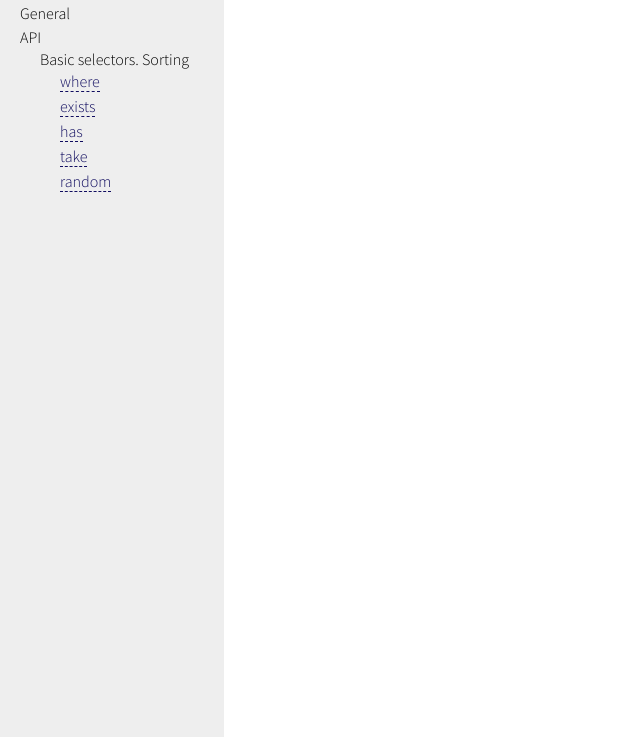
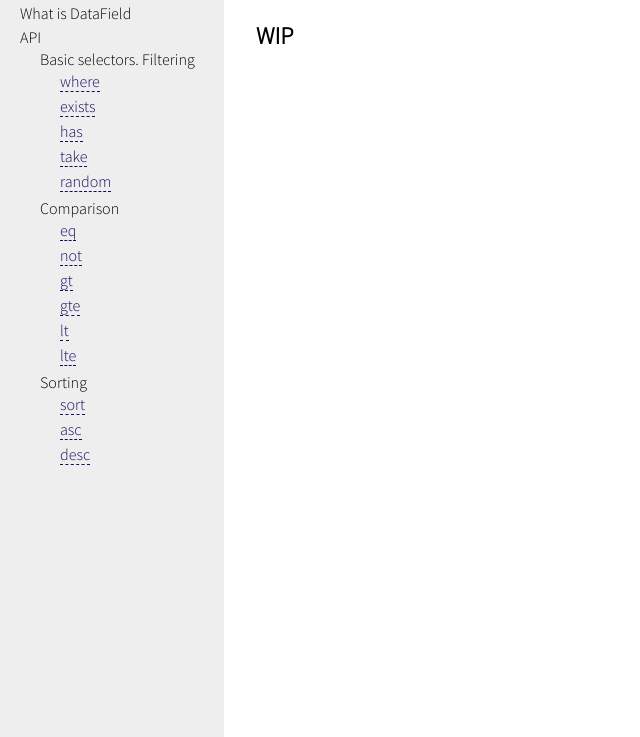
Before and after one commit to alexbykoff/datafield, a website: page docs/index.html in a window 1280 px wide. Shown: the part 63-800 px from the top of the page, without its empty margins (0-640 px from the left). Drawn offline with Linux system fonts and the light colour scheme; no server answers.

Commit message:
add more tests

```diff
--- a/docs/index.html
+++ b/docs/index.html
@@ -16,26 +16,33 @@
 
 <div class="menu">
   <ul>
-    <li>General</li>
+    <li>What is DataField</li>
     <li>API
       <ul>
-        <li>Basic selectors. Sorting
+        <li>Basic selectors. Filtering
           <ul>
-            <li>
-              <a href="#where">where</a>
-            </li>
-            <li>
-              <a href="#exists">exists</a>
-            </li>
-            <li>
-              <a href="#has">has</a>
-            </li>
-            <li>
-              <a href="#take">take</a>
-            </li>
-            <li>
-              <a href="#random">random</a>
-            </li>
+            <li><a href="#where">where</a></li>
+            <li><a href="#exists">exists</a></li>
+            <li><a href="#has">has</a></li>
+            <li><a href="#take">take</a></li>
+            <li><a href="#random">random</a></li>
+          </ul>
+        </li>
+        <li>Comparison
+          <ul>
+            <li><a href="#eq">eq</a></li>
+            <li><a href="#not">not</a></li>
+            <li><a href="#gt">gt</a></li>
+            <li><a href="#gte">gte</a></li>
+            <li><a href="#lt">lt</a></li>
+            <li><a href="#lte">lte</a></li>
+          </ul>
+        </li>
+        <li>Sorting
+          <ul>
+            <li><a href="#sort">sort</a></li>
+            <li><a href="#asc">asc</a></li>
+            <li><a href="#desc">desc</a></li>
           </ul>
         </li>
       </ul>
@@ -48,6 +55,7 @@
 </div>
 <div class="main">
   <h1>DataField doc stub</h1>
+  <h2>WIP</h2>
 </div>
 </body>
 </html>
```
Also changed, not shown: test/range.test.js (+6 -0 lines), readme.md.
